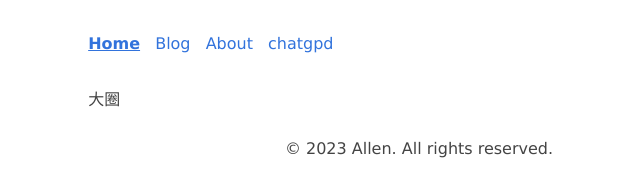
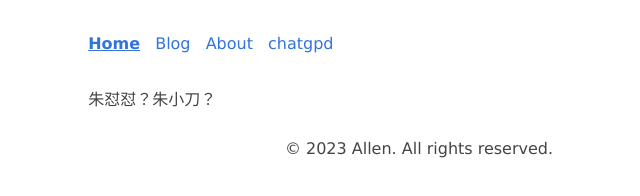
Before and after one commit to Tongglen/myBlog, an Astro site: page / in a window 1280 px wide. Shown: the whole page, without its empty margins (221-861 px from the left). Built offline with nearby package versions, Linux system fonts and the light colour scheme; Astro itself is replaced by a stand-in of ours.

Commit message:
chore: add

```diff
--- a/src/pages/index.astro
+++ b/src/pages/index.astro
@@ -12,7 +12,7 @@ import Footer from '../components/Footer.astro';
   </head>
   <body>
     <Header title={} />
-    <main>大圈</main>
+    <main>朱怼怼？朱小刀？</main>
     <Footer />
   </body>
 </html>
```
